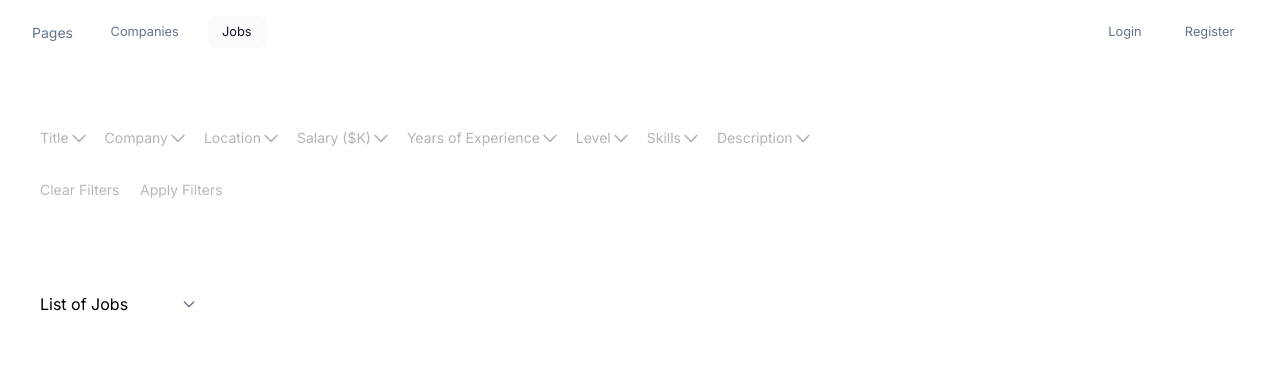
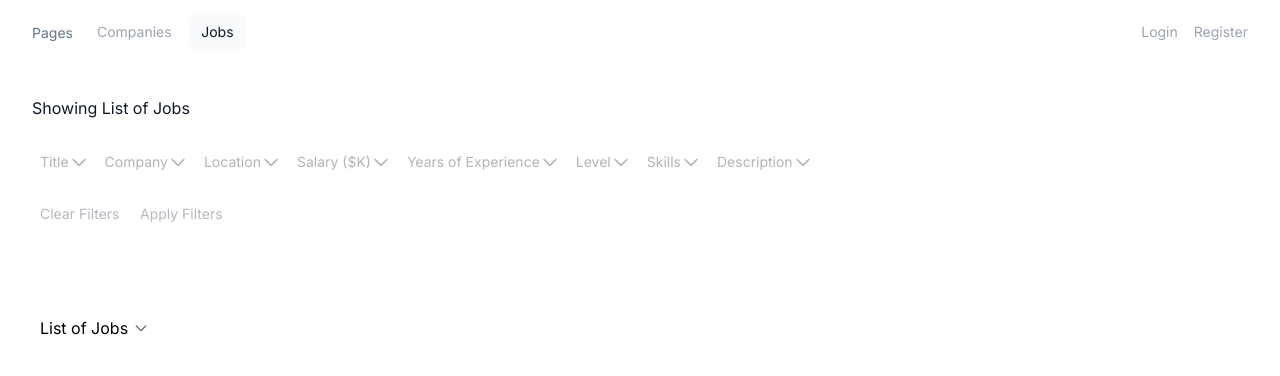
Before and after one commit to jaishank94/python-job-portal, a Django app: page / in a window 1280 px wide. Shown: the top 376 px of the page. Run offline with Django 5.2, Linux system fonts and the light colour scheme; data that the repository does not hold is empty.

Commit message:
Fixed the listing

```diff
--- a/job_app/templates/job_app/jobs.html
+++ b/job_app/templates/job_app/jobs.html
@@ -26,12 +26,12 @@
             font-weight: 400;
         }
         .nav-link {
-            color: #64748b;
-            font-weight: 400;
+            /* color: #64748b;
+            font-weight: 400; */
             padding: 0.425rem 0.85rem;
             border-radius: 0.375rem;
             transition: all 0.2s;
-            font-size: 0.80rem;
+            /* font-size: 0.80rem; */
         }
         .nav-link:hover, .nav-link.active {
             color: #0f172a;
@@ -551,16 +551,16 @@
                 <div class="flex items-center space-x-6">
                     <span class="site-name">Pages</span>
                     <div class="flex items-center space-x-4">
-                        <a href="{% url 'companies' %}" class="nav-link">Companies</a>
-                        <a href="{% url 'jobs' %}" class="nav-link active">Jobs</a>
+                        <a href="{% url 'companies' %}" class="text-gray-400 font-light text-sm">Companies</a>
+                        <a href="{% url 'jobs' %}" class="nav-link font-light text-sm active">Jobs</a>
                     </div>
                 </div>
                 <div class="flex items-center space-x-4">
                     {% if user.is_authenticated %}
-                        <a href="{% url 'logout' %}" class="nav-link">Logout</a>
+                        <a href="{% url 'logout' %}" class="text-gray-400 font-light text-sm">Logout</a>
                     {% else %}
-                        <a href="{% url 'login' %}" class="nav-link">Login</a>
-                        <a href="{% url 'register' %}" class="nav-link">Register</a>
+                        <a href="{% url 'login' %}" class="text-gray-400 font-light text-sm">Login</a>
+                        <a href="{% url 'register' %}" class="text-gray-400 font-light text-sm">Register</a>
                     {% endif %}
                 </div>
             </div>
@@ -710,17 +710,17 @@
 
     <div class="max-w-7xl mx-auto px-4 sm:px-6 lg:px-8 py-8 overflow-hidden">
         <div class="w-full overflow-x-auto">
-        <!-- <h1 class="text-gray-500" style="font-size: 0.80rem;">
+        <h1 class="mobile-hidden text-gray-900 font-light text-base">
             {% if request.GET.list_id %}
                 {% for list in job_lists %}
                     {% if request.GET.list_id == list.id|stringformat:"s" %}
-                        <span class="text-gray-900 font-medium">{{ list.description }}</span>
+                        <span class="">Showing {{ list.description }}</span>
                     {% endif %}
                 {% endfor %}
             {% else %}
-                <span class="text-gray-900 font-light text-base">Filters</span>
+                <span class="text-gray-900 font-light text-base">Showing List of Jobs</span>
             {% endif %}
-        </h1> -->
+        </h1>
 
         <!-- Job Filters -->
         <div class="bg-white rounded-lg py-6 pr-6 mb-8 ml-0 hidden md:block">
@@ -838,30 +838,17 @@
                         <input type="hidden" name="{{ key }}" value="{{ value }}">
                     {% endif %}
                 {% endfor %}
-                <!-- <div class="max-w-md">
-                    <select name="list_id" class="font-light appearance-none" onchange="document.getElementById('listForm').submit()">
+                <div class="inline-flex items-center rounded-md px-2 py-1 bg-white">
+                    <select name="list_id"
+                            class="font-light appearance-none bg-transparent text-black pr-6 focus:outline-none"
+                            onchange="this.form.submit()"
+                    >
                         <option value="" class="font-light text-sm">List of Jobs</option>
-                        <option value="" class="font-light text-sm">List of Companies</option>
-                        <option value="" class="font-light text-sm">About</option>
                         {% for list in job_lists %}
                             <option value="{{ list.id }}" {% if request.GET.list_id == list.id|stringformat:"s" %}selected{% endif %}>
                                 {{ list.description }}
                             </option>
                         {% endfor %}
-                    </select>
-                </div> -->
-
-                <div class="inline-flex items-center rounded-md px-2 py-1 bg-white">
-                    <!-- <select name="list_id"
-                            class="font-light appearance-none bg-transparent text-black pr-6 focus:outline-none"
-                            onchange="this.form.submit()"
-                            > -->
-                    <select name="list_id"
-                            class="font-light appearance-none bg-transparent text-black pr-6 focus:outline-none"
-                    >
-                        <option value="" class="font-light text-sm">List of Jobs</option>
-                        <option value="" class="font-light text-sm">List of Companies</option>
-                        <option value="" class="font-light text-sm">About</option>
                     </select>
                     <!-- Custom Dropdown Icon -->
                     <div class="-ml-5 pointer-events-none">
```
Also changed, not shown: job_app/templates/job_app/companies.html (+14 -32 lines).
